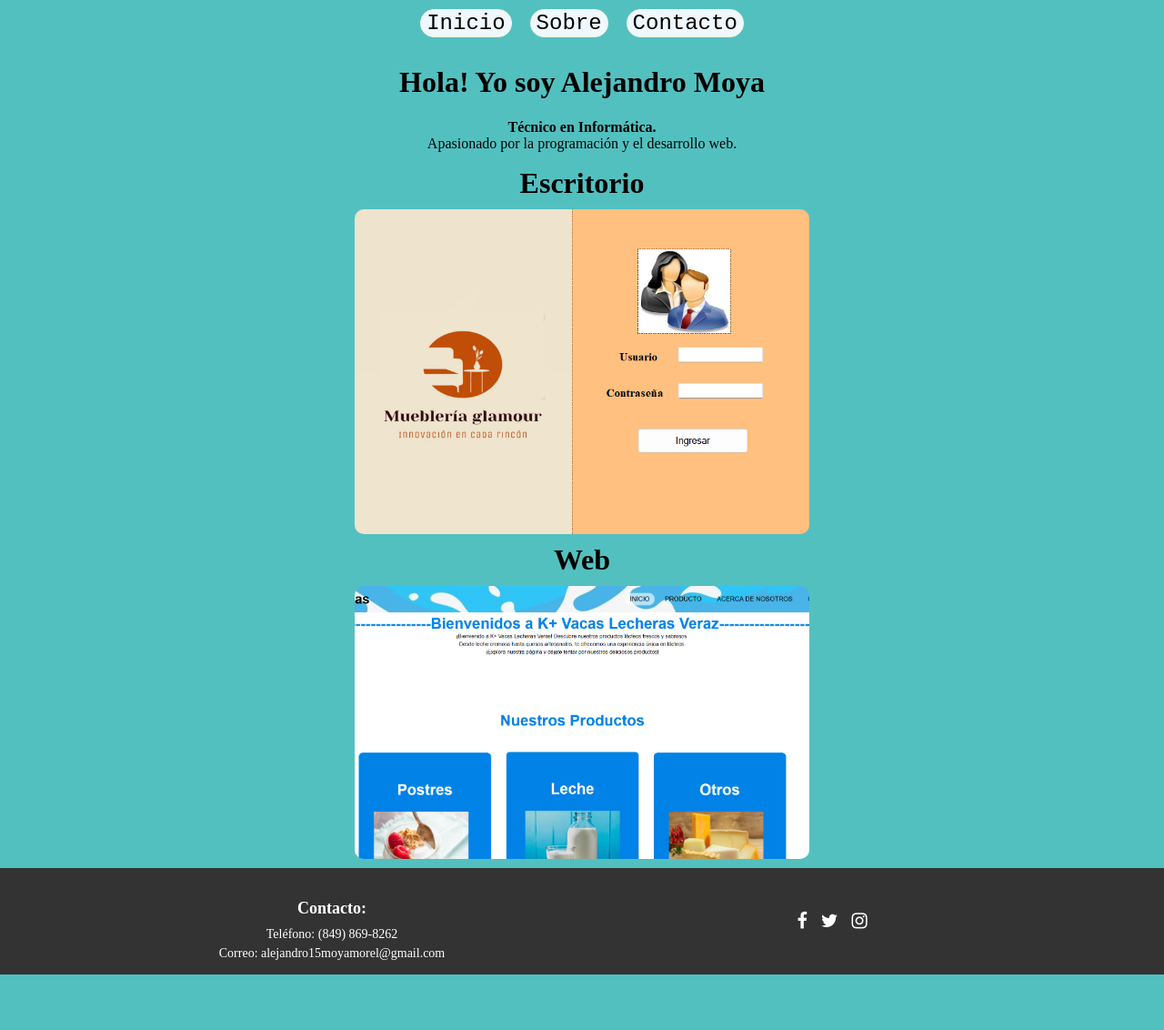
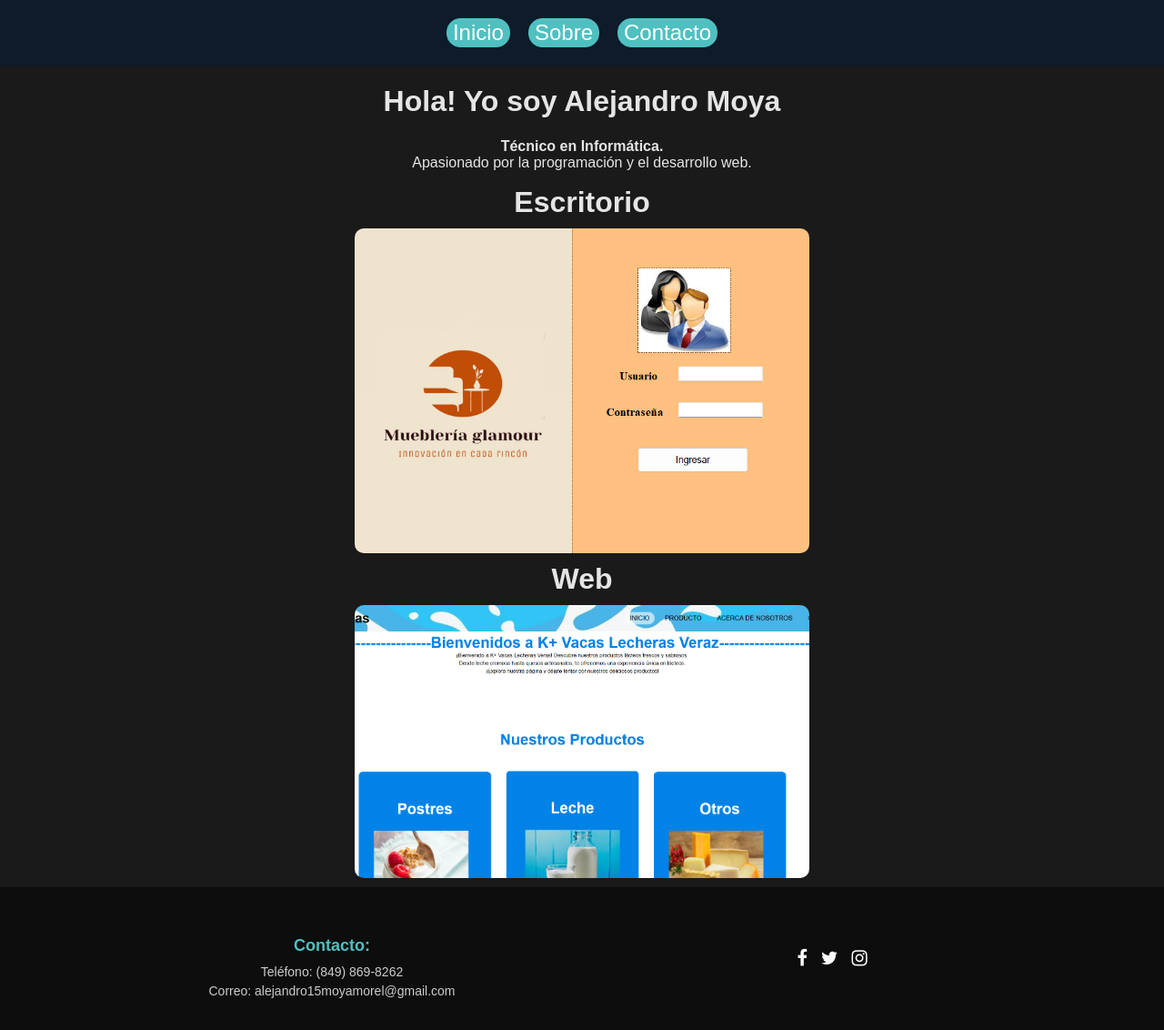
Before and after one commit to Kp0654321/kp0654321.github.io, a plain HTML site: page index.html in a window 1280 px wide. Shown: the whole page at 91% size. Before the commit the page ends 1071 px from the top, so only its background shows below. Drawn offline with Linux system fonts and the light colour scheme.

Commit message:
Update general.css

```diff
--- a/css/general.css
+++ b/css/general.css
@@ -1,24 +1,36 @@
+* {
+    font-family: Arial, Helvetica, sans-serif;
+}
 
-body{
-    background-color: rgb(83, 192, 192);
+body {
+    background-color: #1a1a1a;
+    color: #e5e5e5;
     margin: 0;
 }
 
-#headerFijo{
+#headerFijo {
     display: flex;
     flex-direction: row;
     justify-content: center;
     align-items: center;
+
+    background-color: #0d1b2a;
+    padding: 10px 0;
+
 }
 
-#headerFijo button{
-    display:inline-flex;
+#headerFijo button {
+    display: inline-flex;
     flex-direction: column;
     width: auto;
     height: 50px;
+
+    background-color: #4fc0c0;
+    border: none;
+    border-radius: 15px;
 }
 
-#headerFijo button img{
+#headerFijo button img {
     height: 50px;
     width: auto;
 }
@@ -26,10 +38,12 @@ body{
 /* Por defecto: PC */
 #menu {
     display: flex;
-    flex-direction: row; /* horizontal en PC */
+    flex-direction: row;
+
     justify-content: center;
     align-items: center;
-    position: static; /* no fijo en PC */
+    position: static;
+
     transform: none;
     width: auto;
     height: auto;
@@ -47,7 +61,7 @@ body{
     flex-direction: column;
     justify-content: center;
     align-items: center;
-    background-color: rgb(83,192,192);
+    background-color: #0d1b2a;
     z-index: 9999;
 }
 
@@ -56,44 +70,48 @@ body{
 }
 
 /* Opciones visibles solo si se activa por JS */
-#Opciones{
-    display: none; /* oculto por defecto, JS lo activa solo en Android */
-    background: rgb(76, 192, 192);
+#Opciones {
+    display: none;
+
+    background: #4fc0c0;
+
     border: none;
     border-radius: 15px;
+
+    color: #ffffff;
+    font-weight: bold;
 }
 
 
-#menu button{
+#menu button {
     font-size: x-large;
-    font-family: 'Courier New', Courier, monospace;
 
     height: auto;
+    margin: 10px 10px;
+    border-radius: 15px;
 
-    margin: 10px 10px;
-
-    border-radius: 15px;
-    border: 1px solid beige;
-
-    background-color: aliceblue;
+    border: 1px solid #4fc0c0;
+    background-color: #4fc0c0;
+    color: #ffffff;
 
 }
-a{
+
+a {
     text-decoration: none;
-    color: black;
+    color: #ffffff;
 }
 
-/* Botones dentro del menú se muestran en PC, se ocultan en Android vía JS */
+
+
 
 footer {
-    background-color: #333;   /* Fondo oscuro */
-    color: white;            /* Texto blanco */
+    background-color: #0d0d0d;
+    color: #f2f2f2;
     padding: 20px 0;
-    text-align: center;      /* Centra contenido por defecto */
+    text-align: center;
 
     margin-top: 10px;
-    padding: 0;
-        box-sizing: border-box;
+    box-sizing: border-box;
 
 
 }
@@ -106,25 +124,31 @@ footer .container {
 
 footer .row {
     display: flex;
-    flex-wrap: wrap;          /* Que se ajuste en pantallas pequeñas */
+    flex-wrap: wrap;
+    /* Que se ajuste en pantallas pequeñas */
     justify-content: space-between;
     align-items: center;
 }
 
 footer .col-md-4 {
     flex: 1;
-    min-width: 250px;        /* Para que no se deforme en móviles */
+    min-width: 250px;
     margin: 10px 0;
 }
 
 footer h4 {
     margin-bottom: 10px;
     font-size: 18px;
+    color: #4fc0c0;
+
 }
 
 footer p {
     margin: 5px 0;
     font-size: 14px;
+
+        color: #cccccc;
+
 }
 
 footer .social-icons {
@@ -133,7 +157,7 @@ footer .social-icons {
     margin: 0;
     display: flex;
     justify-content: center;
-    gap: 15px;               /* Espacio entre iconos */
+    gap: 15px;
 }
 
 footer .social-icons li {
@@ -141,15 +165,15 @@ footer .social-icons li {
 }
 
 footer .social-icons a {
-    color: white;
+    color: #ffffff;
     font-size: 20px;
     transition: color 0.3s ease;
 }
 
 footer .social-icons a:hover {
-    color: #1e90ff;          /* Azul al pasar el mouse */
+    color: #1e90ff;
 }
 
 footer p {
-    margin: 5px 0; /* o 0 si no quieres nada */
+    margin: 5px 0;
 }
```
